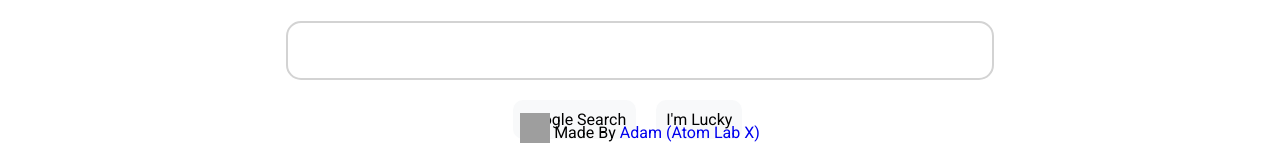
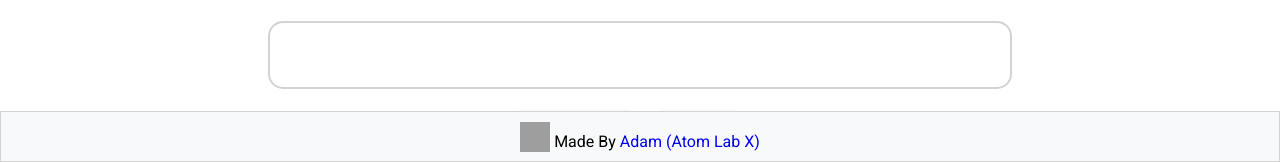
Before and after one commit to AdamDoingTech/Google-HomePage-V2, a plain HTML site: page index.html in a window 1280 px wide. Shown: the part 638-800 px from the top of the page. Drawn offline with Linux system fonts and the light colour scheme; grey boxes are pictures that could not be loaded.

Commit message:
Added the final touches such as a footer color background

```diff
--- a/Styles/style.css
+++ b/Styles/style.css
@@ -5,7 +5,6 @@
 
 * {
 	margin: 0;
-	/*background-color: black;*/
 	font-family: 'Roboto', sans-serif;
 }
 
@@ -55,6 +54,9 @@ margin-top: 300px;
 	width: 700px;
 	border-radius: 15px;
 	border: 2px solid #D3D3D3;
+	padding-left: 20px;
+	padding-right: 20px;
+	font-size: 20px;
  }
 
 #Buttons {
@@ -72,11 +74,26 @@ margin-top: 300px;
  	background: #F8F9FA;
  	border-radius: 10px;
  	padding: 10px;
+ 	/* Got this Effect From here:
+ 	https://shadows.brumm.af;
+ 	*/
+ 	box-shadow:
+  0 4.5px 3.6px rgba(0, 0, 0, 0.017),
+  0 12.5px 10px rgba(0, 0, 0, 0.025),
+  0 30.1px 24.1px rgba(0, 0, 0, 0.033),
+  0 100px 80px rgba(0, 0, 0, 0.05)
+;
+
+
  }
 
- #footer {
+ #Footer {
+ 	background: #F8F9FA;
+ 	border: 1px solid #D3D3D3;
+ 	padding-top: 10px;
  	/* Get the idea from CSS Tricks from the first comment
  	Link: https://css-tricks.com/couple-takes-sticky-footer/
+ 	The Code snippit I took is about how to make the footer stick to the bottom.
  	*/
  	position: absolute;
     left: 0 ; right: 0; bottom: 0;
@@ -85,7 +102,7 @@ margin-top: 300px;
 
  #Footer-Center {
  	text-align: center;
- 	margin-bottom: 20px;
+ 	margin-bottom: 10px;
  }
 
  #ThumbsUpGuy {
--- a/index.html
+++ b/index.html
@@ -34,7 +34,7 @@
 		</div>
 	</div>
 	<footer>
-		<div id="footer">
+		<div id="Footer">
 			<div id="Footer-Center">
 					<img src="https://atomlabx.github.io/images/thumbsUpGuy.webp" id="ThumbsUpGuy"> Made By <a href="https://atomlabx.github.io">Adam (Atom Lab X)</a>
 			</div>
```
